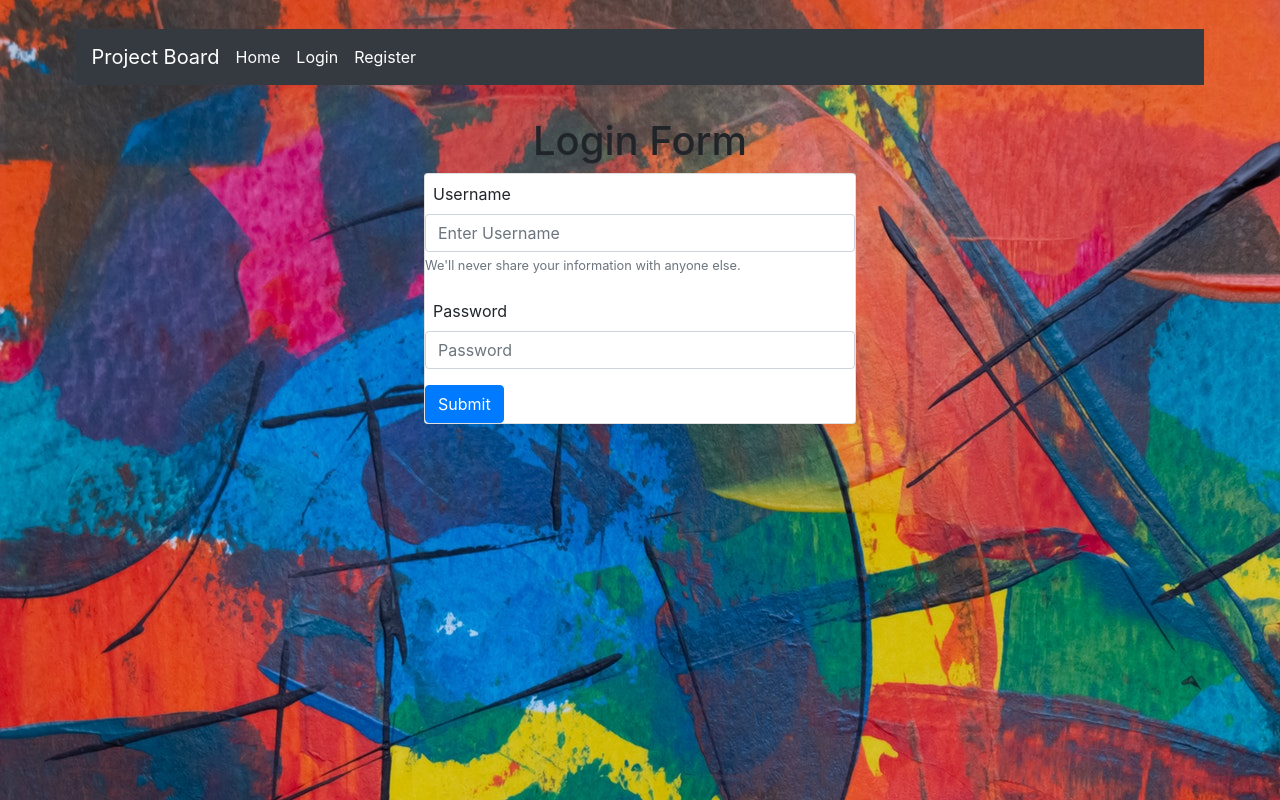
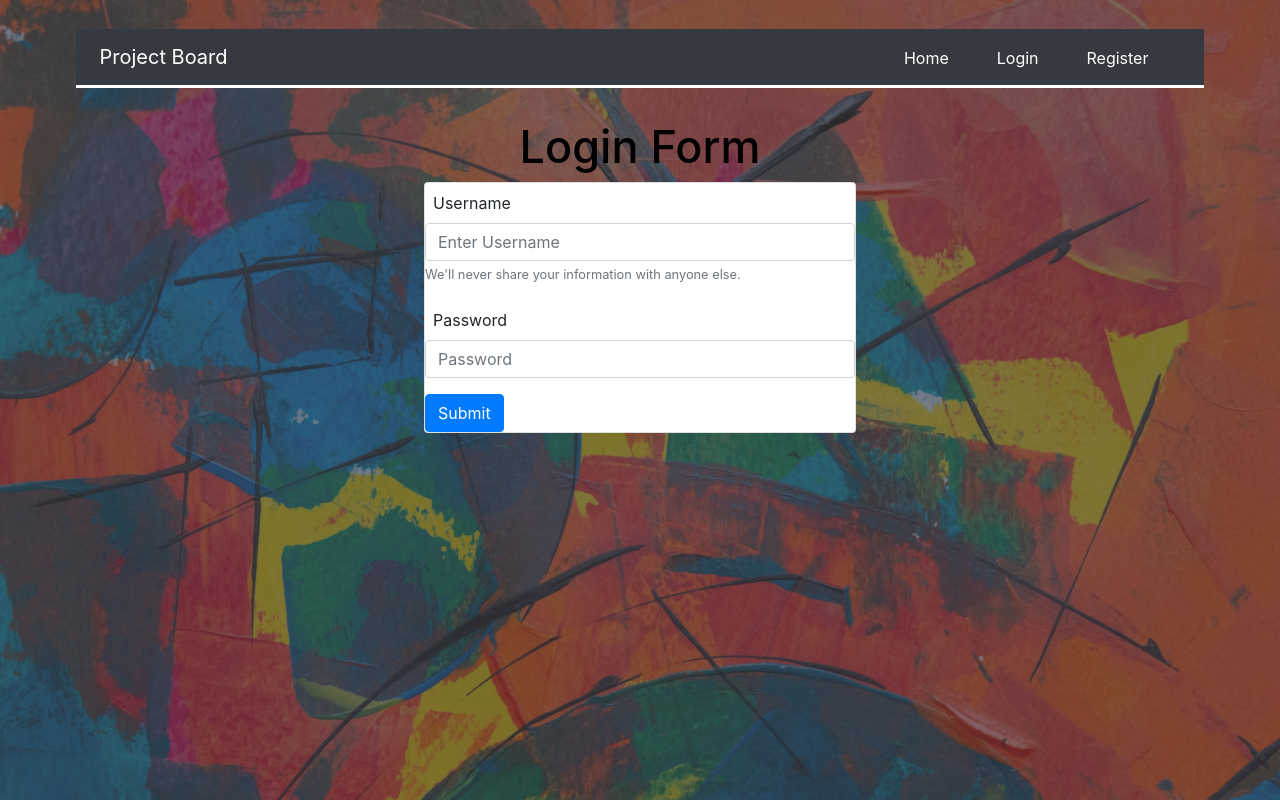
Before and after one commit to PhatStraw/project-board, a React app: page /login in a window 1280 px wide. Built offline with nearby package versions, Linux system fonts and the light colour scheme.

Commit message:
css styling

```diff
--- a/src/App.css
+++ b/src/App.css
@@ -9,6 +9,23 @@ h1 {
   text-align: center;
   font-size: 45px;
   width: 100%;
+}
+
+#bg-img{
+  background: url('./img/bg-img.jpg');
+            background-attachment: fixed;
+            background-size: cover;
+}
+#bg-img::after {
+  content: '';
+  position: absolute;
+  top: 0;
+  right: 0;
+  width: 100%;
+  height: 100%;
+  z-index: -1;
+  background: #444;
+  opacity: 0.6;
 }
 
 .navbar {
--- a/src/App.js
+++ b/src/App.js
@@ -17,19 +17,18 @@ const appStyle = {
   width: '100%',
   display: 'flex',
   alignItems: 'center',
-  flexDirection: 'column',
-  backgroundImage: `url(${Background})`
+  flexDirection: 'column'
 }
 
 function App() {
   return (
     <div className="App" style={appStyle}>
-       <Navbar bg="dark" variant="dark" style={{margin: '1rem', width: '90%'}}>
-        <Navbar.Brand to="/">Project Board</Navbar.Brand>
-        <Nav className="mr-auto">
-          <Link style={{color: '#fff', textDecoration: 'none', paddingRight: '1rem' }} to="/">Home</Link>
-          <Link style={{color: '#fff', textDecoration: 'none', paddingRight: '1rem' }} to="/login">Login</Link>
-          <Link style={{color: '#fff', textDecoration: 'none', paddingRight: '1rem' }} to="/register">Register</Link>
+       <Navbar bg="dark" variant="dark" style={{margin: '1rem', width: '90%', padding: ".5rem"}}>
+        <Navbar.Brand style={{paddingLeft: '1rem'}}to="/">Project Board</Navbar.Brand>
+        <Nav>
+          <Link style={{color: '#fff', textDecoration: 'none', paddingRight: '3rem', marginBottom: '.4rem' }} to="/">Home</Link>
+          <Link style={{color: '#fff', textDecoration: 'none', paddingRight: '3rem', marginBottom: '.4rem' }} to="/login">Login</Link>
+          <Link style={{color: '#fff', textDecoration: 'none', paddingRight: '3rem', marginBottom: '.4rem' }} to="/register">Register</Link>
         </Nav>
       </Navbar>
 
--- a/src/actions/index.js
+++ b/src/actions/index.js
@@ -6,7 +6,7 @@ export const ADD_USER_FAILURE = "ADD_USER_FAILURE";
 
 export const addUser = newUser => dispatch => {
   axios
-      .post("https://projectboarddb.herokuapp.com/users/register", newUser)
+      .post("http://localhost:3000/users/register", newUser)
       .then(res => {
         console.log(res)
         dispatch({ type: ADD_USER, payload: res.data });
@@ -22,7 +22,7 @@ export const ADD_PROJECT_FAILURE = "ADD_PROJECT_FAILURE";
 
 export const addProject = newProject => dispatch => {
     return axiosWithAuth()
-    .post("https://projectboarddb.herokuapp.com/projects/addproject", newProject)
+    .post("http://localhost:3000/projects/addproject", newProject)
     .then(() => {
       fetchProjects()
     })
@@ -39,7 +39,7 @@ export const LOGIN_FAILURE = 'LOGIN_FAILURE';
 export const login = creds => dispatch => {
   dispatch({ type: LOGIN_START });
   return axios
-    .post('https://projectboarddb.herokuapp.com/users/login', creds)
+    .post('http://localhost:3000/users/login', creds)
     .then(res => {
       localStorage.setItem('token', res.data.token);
       dispatch({type: ADD_USER, payload: res.data.user})
@@ -57,7 +57,7 @@ export const FETCH_PROJECTS_FAILURE = "FETCH_PROJECTS_FAILURE";
 export const fetchProjects = () => dispatch => {
     dispatch({ type: FETCH_PROJECTS_START });
     return axiosWithAuth()
-    .get("https://projectboarddb.herokuapp.com/projects")
+    .get("http://localhost:3000/projects")
       .then(res => {
         console.log(res, 'THIS IS FETCH PROJECTS RESULTS')
         dispatch({ type: FETCH_PROJECTS_SUCCESS, payload: res.data });
@@ -76,7 +76,7 @@ export const FETCH_USERS_FAILURE = "FETCH_USERS_FAILURE";
 export const fetchUsers = () => dispatch => {
     dispatch({ type: FETCH_USERS_START });
     return axiosWithAuth()
-    .get("https://projectboarddb.herokuapp.com/users")
+    .get("http://localhost:3000/users")
       .then(res => {
         dispatch({ type: FETCH_USERS_SUCCESS, payload: res.data });
         console.log(res, 'THIS IS FETCH USERS RESULTS')
@@ -93,7 +93,7 @@ export const fetchUsers = () => dispatch => {
 
   export const fetchUser = () => dispatch => {
       return axiosWithAuth()
-      .get(`https://projectboarddb.herokuapp.com/users/user`)
+      .get(`http://localhost:3000/users/user`)
         .then(res => {
           localStorage.setItem('token', res.data.token);
           dispatch({type: ADD_USER, payload: res.data.user})
@@ -113,7 +113,7 @@ export const fetchUsers = () => dispatch => {
   export const deleteProject = id => dispatch => {
     dispatch({ type: DELETE_PROJECT_START });
     return axiosWithAuth()
-      .delete(`https://projectboarddb.herokuapp.com/projects/delete/${id}`)
+      .delete(`http://localhost:3000/projects/delete/${id}`)
       .then(res => {
         console.log(res)
         dispatch({ type: DELETE_PROJECT_SUCCESS, payload: id });
--- a/src/components/ProjectsPage.js
+++ b/src/components/ProjectsPage.js
@@ -22,7 +22,7 @@ class ProjectsPage extends React.Component {
 
   render() {
     return (
-      <div style={{display:'flex', flexWrap: 'wrap', width: '100%'}}>
+      <div style={{display:'flex', width: '100%'}}>
           <div className="sidenav" style={{height: '100%', paddingLeft: '1rem'}}>
           <Card bg="dark" text="white" style={{ width: '12rem', marginTop: '3.5rem', boxShadow: '0 4px 8px 0 rgba(0,0,0,0.2)'}}>
             <Card.Img variant="top" style={imgStyle} src={this.props.user.img} alt=''/>
@@ -37,7 +37,7 @@ class ProjectsPage extends React.Component {
         </div>
 
 
-        <div className="content" style={{display: 'flex', justifyContent: 'flex-end', flexDirection: 'column', width: '80%', paddingLeft: '2rem'}}>
+        <div className="content" style={{display: 'flex', justifyContent: 'flex-end', flexDirection: 'column', width: '80%', paddingLeft: '2rem', marginTop: '3.5rem'}}>
           <h1 className="header-title" style={{backgroundColor:'#ff6000', color: '#343a40'}}>
             Current Project List
                 </h1>
--- a/src/index.html
+++ b/src/index.html
@@ -5,7 +5,7 @@
 
     <title>Project Board</title>
   </head>
-  <body>
+  <body id="bg-img">
     <noscript>You need to enable JavaScript to run this app.</noscript>
     <div id="root"></div>
   </body>
--- a/src/index.js
+++ b/src/index.js
@@ -10,6 +10,7 @@ import { composeWithDevTools } from "redux-devtools-extension";
 
 import App from "./App";
 import Bootstrap from 'bootstrap/dist/css/bootstrap.css';
+import "./App.css"
 
 const store = createStore(reducer, composeWithDevTools(applyMiddleware(thunk)));
 
```
Also changed, not shown: src/img/bg-img.jpg (added).
